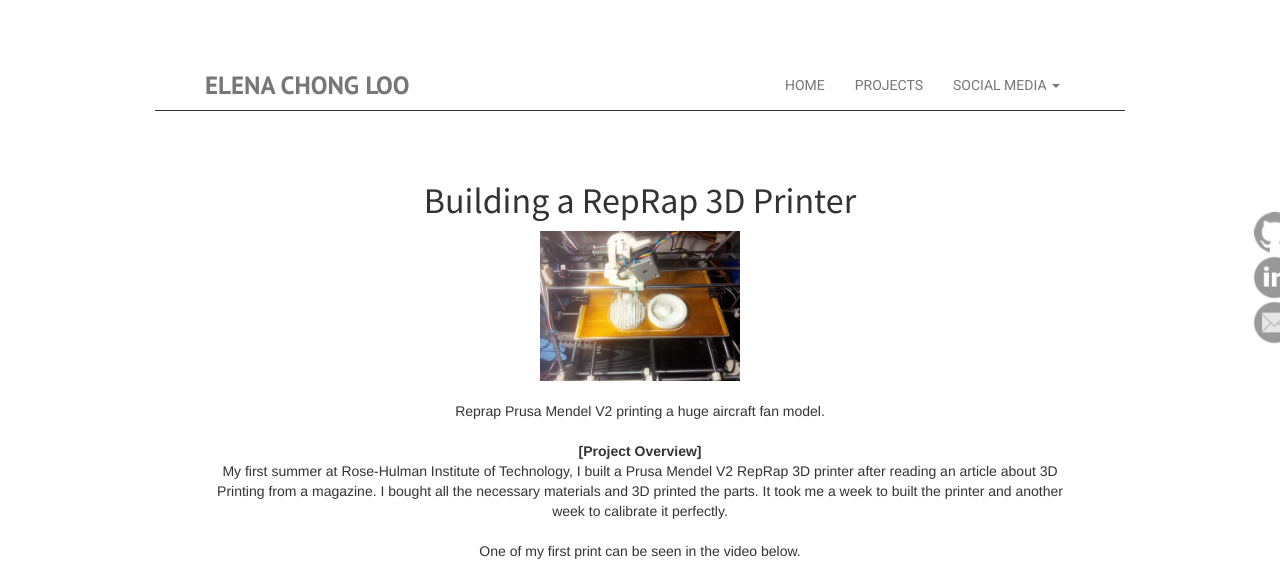
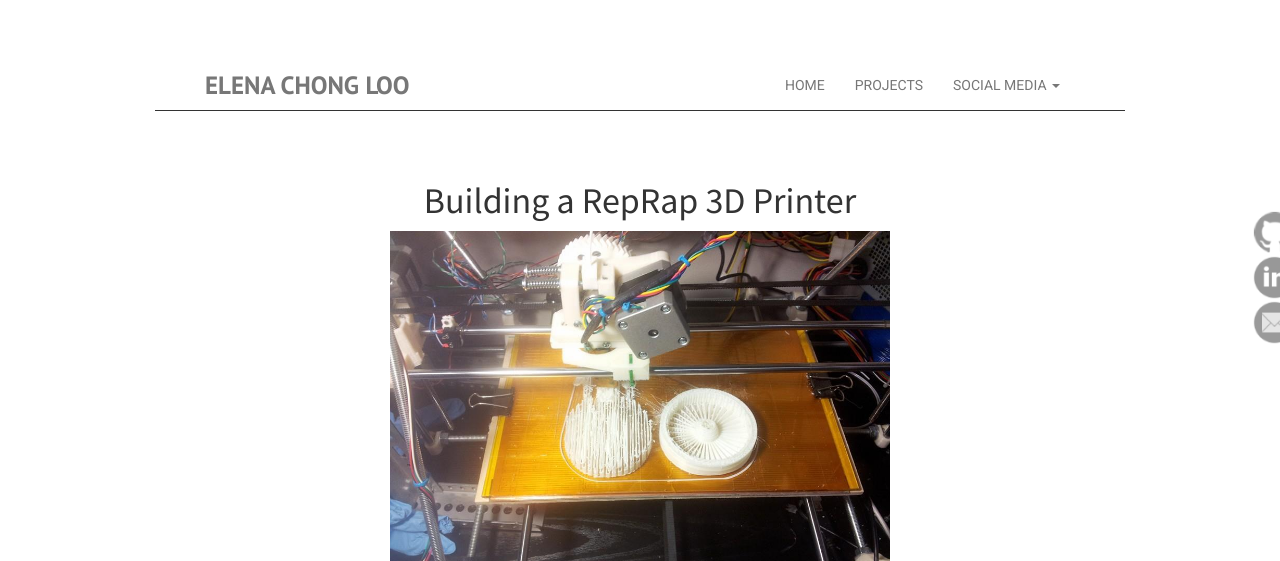
Before and after one commit to helenchg/elenachong.com, a Jekyll site: the page built from projects/3dprinter/index.html, in a window 1280 px wide. Shown: the top 561 px of the page. Built offline with Jekyll 4.4.1, drawn with Linux system fonts in a browser that asks for light colours; nearby versions of some CDN libraries; grey boxes are pictures that could not be loaded.

Commit message:
3dprinter index

```diff
--- a/projects/3dprinter/index.html
+++ b/projects/3dprinter/index.html
@@ -5,7 +5,7 @@ title: Elena's Project
     <!-- PROJECT HEADER -->
  <div class = "container">
      <center><h1>Building a RepRap 3D Printer</h1>
-     <img class="img-responsive" src ="/projects/3dprinter/media/A%20print.jpg" width="200" height="auto"><br> Reprap Prusa Mendel V2 printing a huge aircraft fan model.
+     <img class="img-responsive" src ="/projects/3dprinter/media/A%20print.jpg" width="500" height="auto"><br> Reprap Prusa Mendel V2 printing a huge aircraft fan model.
          <br>
          <br>
 
```
